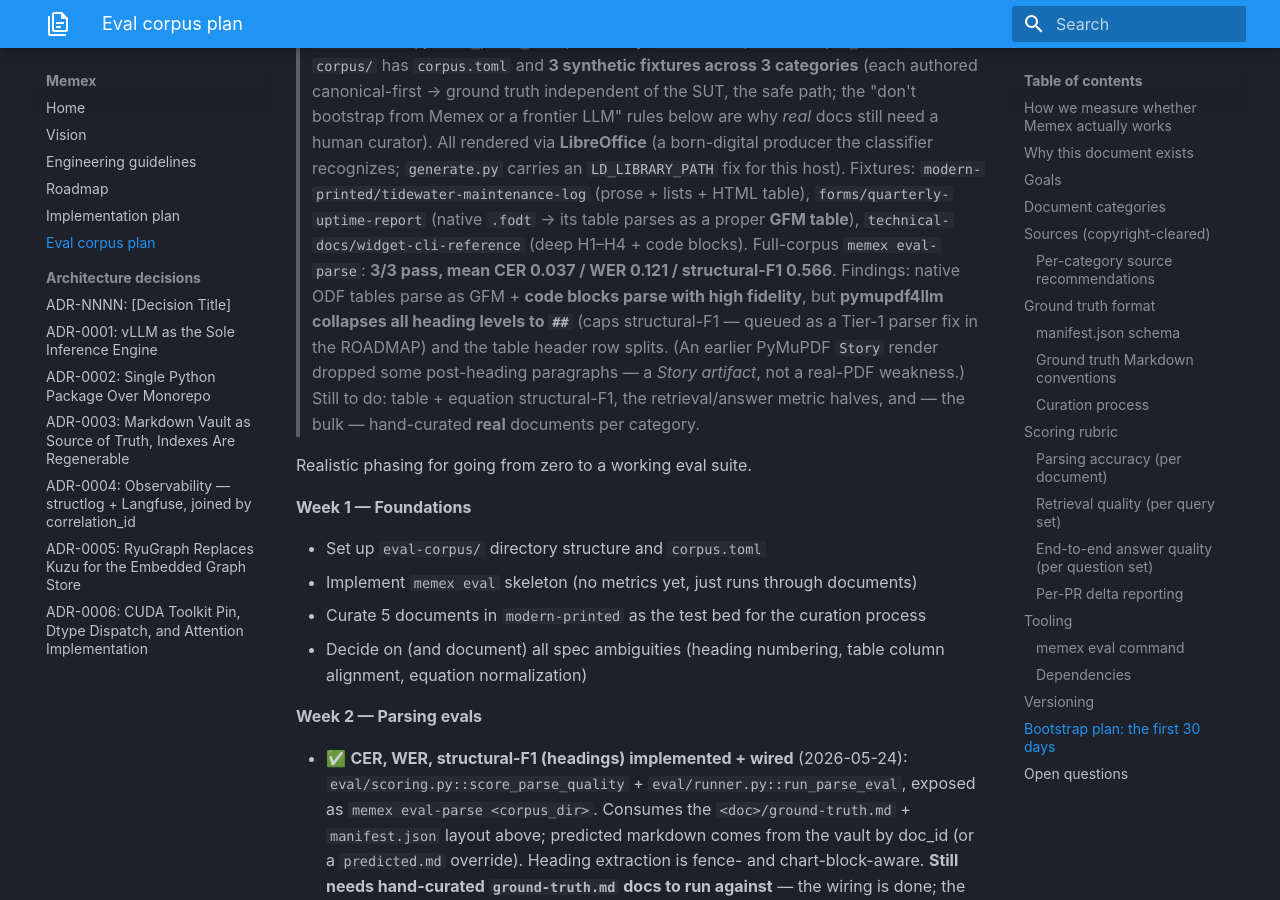
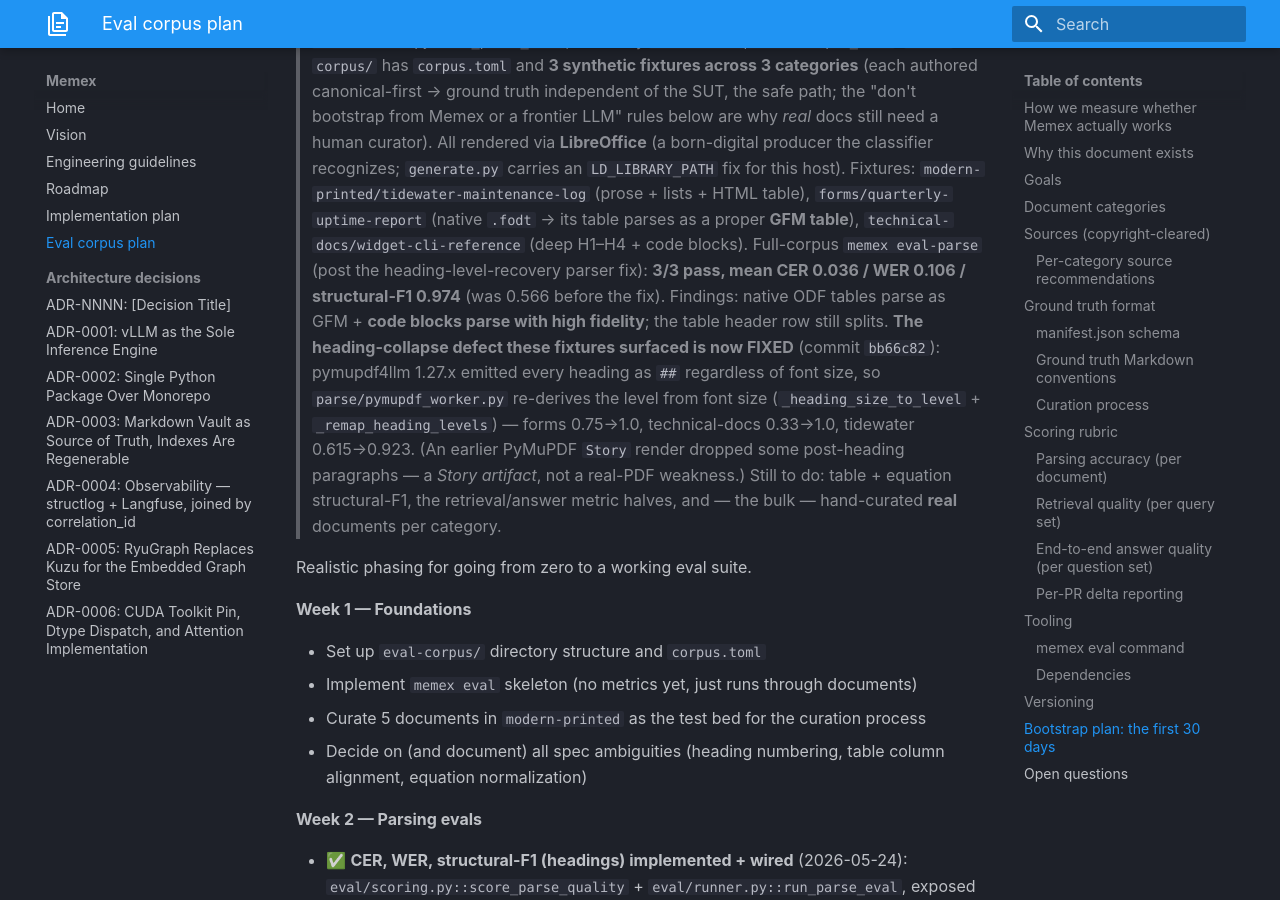
Before and after one commit to Zenetusken/memex, an MkDocs documentation site: the page built from docs/eval-corpus-plan.md, in a window 1280 px wide and 900 px high, scrolled down 9757 px. Built offline with MkDocs 1.6.1 and Material for MkDocs 9.7.7, drawn with Linux system fonts in a browser that asks for light colours.

Commit message:
docs: sync — heading-level-recovery fix shipped (ROADMAP + eval-plan + backend CLAUDE.md)
Marks the queued Tier-1 "heading-level preservation" item SHIPPED
(commit bb66c82), updates the parse-eval baseline numbers (mean
structural-F1 0.566 → 0.974), records the HARD-GATE-safety reasoning
(answering gates are anchor-independent; the fix only changes heading
`#`-counts, leaving chunk content + boundaries byte-identical), and
documents the slide-deck title-mis-level known limitation.

- docs/ROADMAP.md: Tier-1 item → SHIPPED with validation findings;
  banner + P0 sub-goal-2 baseline numbers refreshed.
- docs/eval-corpus-plan.md: implementation-status note updated to the
  post-fix baseline.
- src/memex/CLAUDE.md: new parse-contract bullet (worker re-derives
  heading levels; don't reintroduce the flat-## collapse; slide-deck
  mis-level is a known, acceptable limitation).

Co-Authored-By: Claude Opus 4.7 (1M context) <noreply@anthropic.com>

```diff
--- a/docs/eval-corpus-plan.md
+++ b/docs/eval-corpus-plan.md
@@ -312,12 +312,17 @@ The corpus is itself versioned semantically.
 > `modern-printed/tidewater-maintenance-log` (prose + lists + HTML table),
 > `forms/quarterly-uptime-report` (native `.fodt` → its table parses as a
 > proper **GFM table**), `technical-docs/widget-cli-reference` (deep
-> H1–H4 + code blocks). Full-corpus `memex eval-parse`: **3/3 pass, mean
-> CER 0.037 / WER 0.121 / structural-F1 0.566**. Findings: native ODF
-> tables parse as GFM + **code blocks parse with high fidelity**, but
-> **pymupdf4llm collapses all heading levels to `##`** (caps structural-F1
-> — queued as a Tier-1 parser fix in the ROADMAP) and the table header row
-> splits. (An earlier PyMuPDF `Story` render dropped some post-heading
+> H1–H4 + code blocks). Full-corpus `memex eval-parse` (post the
+> heading-level-recovery parser fix): **3/3 pass, mean CER 0.036 / WER
+> 0.106 / structural-F1 0.974** (was 0.566 before the fix). Findings:
+> native ODF tables parse as GFM + **code blocks parse with high
+> fidelity**; the table header row still splits. **The
+> heading-collapse defect these fixtures surfaced is now FIXED**
+> (commit `bb66c82`): pymupdf4llm 1.27.x emitted every heading as `##`
+> regardless of font size, so `parse/pymupdf_worker.py` re-derives the
+> level from font size (`_heading_size_to_level` + `_remap_heading_levels`)
+> — forms 0.75→1.0, technical-docs 0.33→1.0, tidewater 0.615→0.923.
+> (An earlier PyMuPDF `Story` render dropped some post-heading
 > paragraphs — a *Story artifact*, not a real-PDF weakness.) Still to do:
 > table + equation structural-F1, the retrieval/answer metric halves, and
 > — the bulk — hand-curated **real** documents per category.
```
Also changed, not shown: docs/ROADMAP.md (+3 -3 lines), src/memex/CLAUDE.md (+1 -0 lines).
